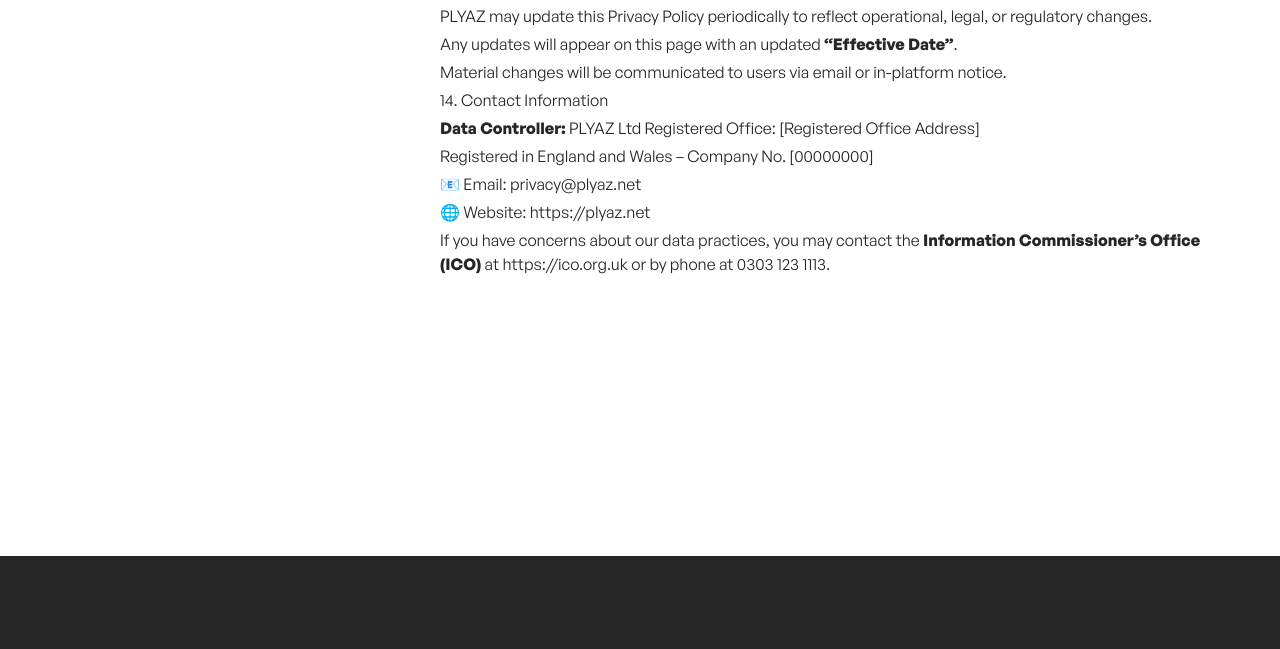
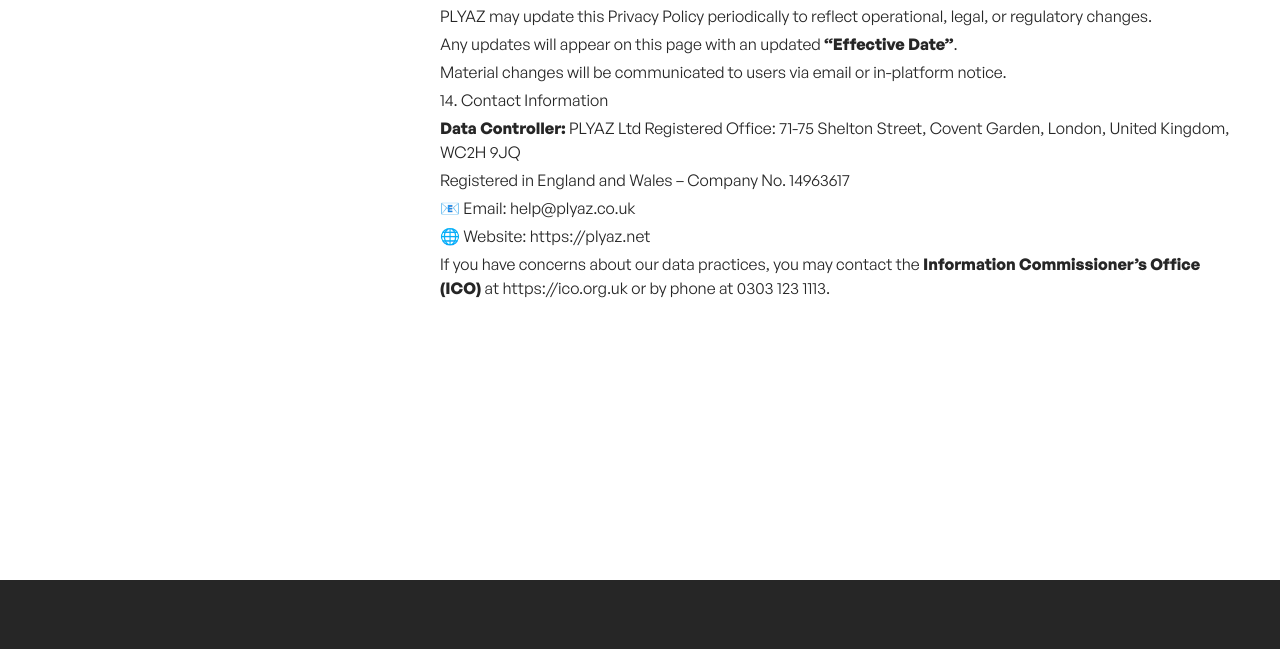
Before and after one commit to Plyaz-Official/plyaz-website, an Astro site: page /legal/privacy-policy in a window 1280 px wide. Shown: the part 3088-3737 px from the top of the page. Built offline with nearby package versions, Linux system fonts and the light colour scheme; Astro itself is replaced by a stand-in of ours; a web font is replaced by a local one.

Commit message:
update the privacy-policy content

```diff
--- a/src/content/legal/privacy-policy.md
+++ b/src/content/legal/privacy-policy.md
@@ -217,11 +217,11 @@ Material changes will be communicated to users via email or in-platform notice.
 
 **Data Controller:**
 PLYAZ Ltd
-Registered Office: [Registered Office Address]
+Registered Office: 71-75 Shelton Street, Covent Garden, London, United Kingdom, WC2H 9JQ
 
-Registered in England and Wales – Company No. [00000000]
+Registered in England and Wales – Company No. 14963617
 
-📧 Email: <privacy@plyaz.net>
+📧 Email: <help@plyaz.co.uk>
 
 🌐 Website: <https://plyaz.net>
 
```
